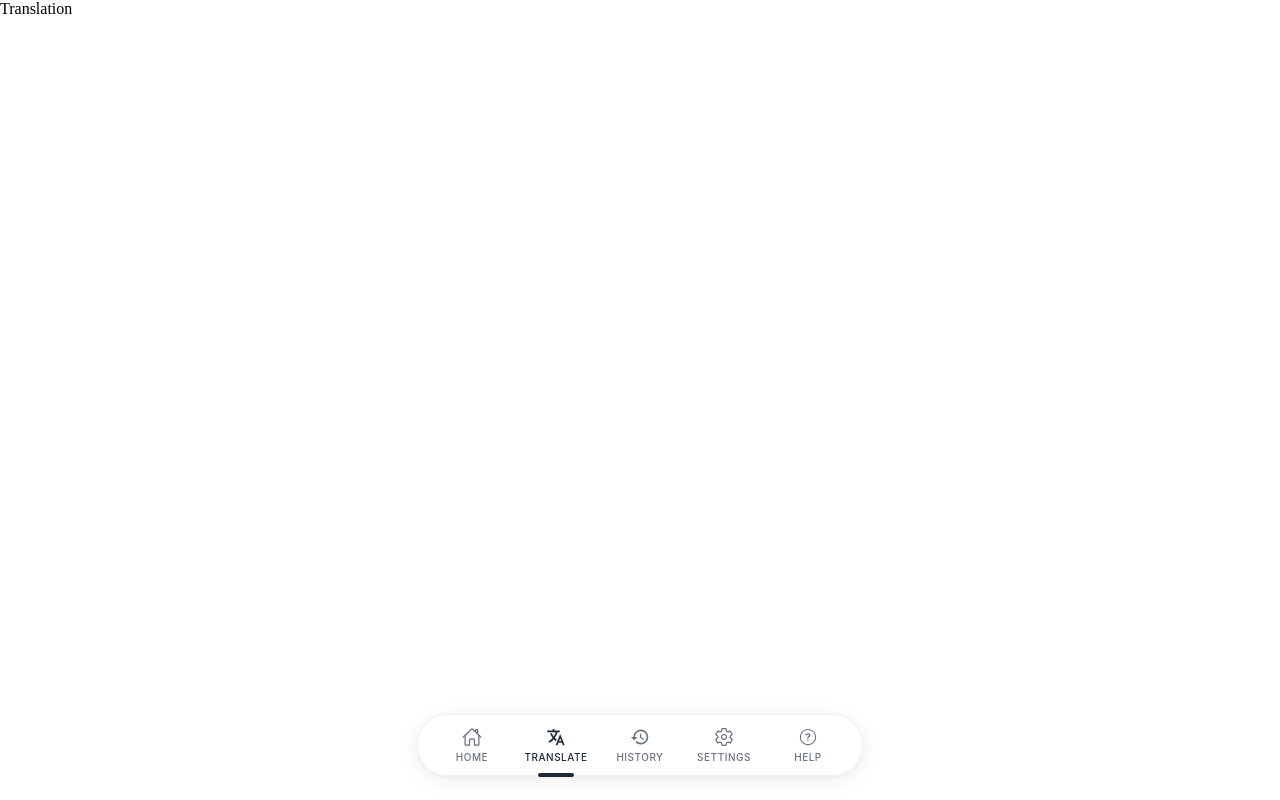
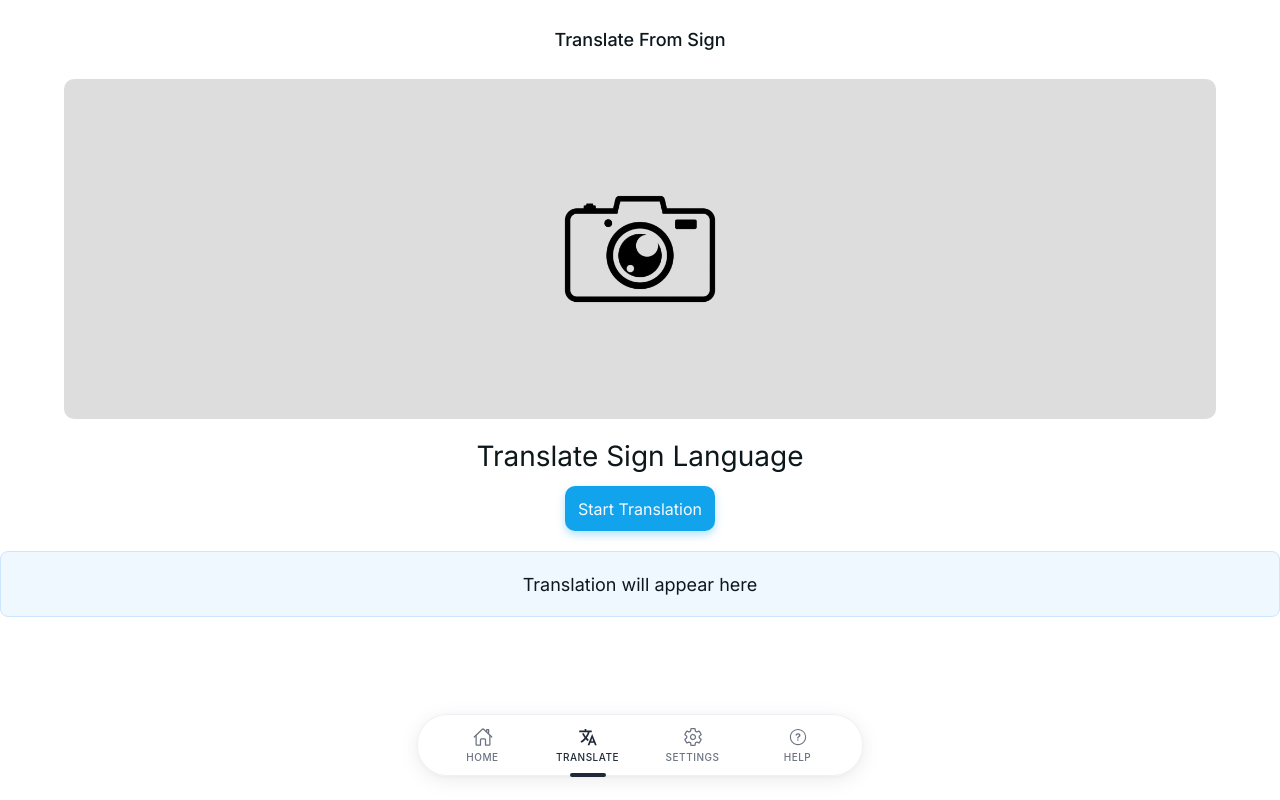
Before and after one commit to Not-Secret-Dev/Sign2Text, a React (Vite) app: page /translation in a window 1280 px wide. Built offline with nearby package versions, Linux system fonts and the light colour scheme.

Commit message:
Translation Page Development & Resopnsiveness Completion

```diff
--- a/src/App.jsx
+++ b/src/App.jsx
@@ -2,7 +2,6 @@ import { Routes, Route } from "react-router-dom";
 import Home from "./Components/Pages/Home/Home";
 import Translation from "./Components/Pages/Translation/Translation";
 import Setting from "./Components/Pages/Settings/Setting";
-import History from "./Components/Pages/History/History";
 import Help from "./Components/Pages/Help/Help";
 import Navbar from "./Components/Global/Navbar/Navbar";
 
@@ -12,7 +11,6 @@ function App() {
       <Routes>
         <Route path="/" element={<Home />} />
         <Route path="/translation" element={<Translation />} />
-        <Route path="/history" element={<History />} />
         <Route path="/setting" element={<Setting />} />
         <Route path="/help" element={<Help />} />
       </Routes>
--- a/src/Components/Global/Navbar/Navbar.jsx
+++ b/src/Components/Global/Navbar/Navbar.jsx
@@ -2,7 +2,6 @@ import styled from "styled-components";
 import { Link, useLocation } from "react-router-dom";
 import { IoHomeOutline } from "react-icons/io5";
 import { IoLanguageSharp } from "react-icons/io5";
-import { MdHistory } from "react-icons/md";
 import { IoSettingsOutline } from "react-icons/io5";
 import { IoIosHelpCircleOutline } from "react-icons/io";
 
@@ -24,7 +23,6 @@ const MainContainer = styled.nav`
   justify-content: space-around;
   align-items: center;
   padding: 0 12px;
-  /* Prevent any text from becoming a <p> */
   font-family: -apple-system, BlinkMacSystemFont, "Segoe UI", Roboto, sans-serif;
 `;
 
@@ -56,7 +54,6 @@ const NavItem = styled(Link)`
 `;
 
 const IconWrapper = styled.span`
-  /* Changed from div to span (inline-safe) */
   font-size: 20px;
   margin-bottom: 4px;
   display: flex;
@@ -65,7 +62,6 @@ const IconWrapper = styled.span`
 `;
 
 const ActiveIndicator = styled.span`
-  /* Use span instead of div for minimal footprint */
   position: absolute;
   bottom: -8px;
   left: 50%;
@@ -85,7 +81,6 @@ const Navbar = () => {
   const navItems = [
     { path: "/", icon: IoHomeOutline, label: "Home" },
     { path: "/translation", icon: IoLanguageSharp, label: "Translate" },
-    { path: "/history", icon: MdHistory, label: "History" },
     { path: "/setting", icon: IoSettingsOutline, label: "Settings" },
     { path: "/help", icon: IoIosHelpCircleOutline, label: "Help" },
   ];
@@ -103,7 +98,7 @@ const Navbar = () => {
               <IconWrapper>
                 <Icon />
               </IconWrapper>
-              <span>{item.label}</span> {/* Explicit span, no implicit <p> */}
+              <span>{item.label}</span>
             </NavItem>
           </div>
         );
--- a/src/Components/Pages/History/History.jsx
+++ /dev/null
@@ -1,9 +0,0 @@
-import React from 'react'
-
-const History = () => {
-  return (
-    <div>History</div>
-  )
-}
-
-export default History
--- a/src/Components/Pages/Translation/Translation.jsx
+++ b/src/Components/Pages/Translation/Translation.jsx
@@ -1,9 +1,337 @@
-import React from 'react'
+import React, { useState, useRef, useEffect } from "react";
+import styled from "styled-components";
+import TranslationPng from "/TranslationCamera.png";
+
+const MainContainer = styled.div`
+  height: 85vh;
+  height: calc(100vh - 15vh);
+  @supports (height: 100dvh) {
+    height: 85dvh;
+  }
+
+  .camera-area {
+    position: relative;
+    margin-left: 5%;
+    height: 50%;
+    max-width: 90%;
+    background-color: #dddddd;
+    border-radius: 10px;
+    display: flex;
+    align-items: center;
+    justify-content: center;
+    overflow: hidden;
+    cursor: pointer;
+  }
+
+  video {
+    width: 100%;
+    height: 100%;
+    object-fit: cover;
+    display: none;
+  }
+
+  .placeholder-text {
+    font-family: var(--inter);
+    font-size: 18px;
+    color: #555;
+    text-align: center;
+    padding: 0 20px;
+  }
+
+  /* Responsive adjustments */
+  @media (max-width: 810px) {
+    .camera-area {
+      height: auto;
+      max-height: 40vh;
+      max-height: 40dvh;
+      margin: 0 auto;
+      width: 85%;
+    }
+  }
+
+  @media (max-width: 728px) {
+    .camera-area {
+      width: 88%;
+      max-height: 38dvh;
+    }
+  }
+
+  @media (max-width: 412px) {
+    padding: 15px 0;
+    .camera-area {
+      width: 90%;
+      max-height: 35dvh;
+    }
+  }
+
+  @media (max-width: 390px) {
+    .camera-area {
+      width: 92%;
+      max-height: 34dvh;
+    }
+  }
+
+  @media (max-width: 384px) {
+    .camera-area {
+      width: 92%;
+      max-height: 33dvh;
+    }
+  }
+
+  @media (max-width: 375px) {
+    padding: 12px 0;
+    .camera-area {
+      width: 93%;
+      max-height: 32dvh;
+    }
+  }
+
+  @media (max-width: 360px) {
+    .camera-area {
+      width: 94%;
+      max-height: 30dvh;
+    }
+  }
+`;
+
+const Header = styled.div`
+  margin: 28px auto;
+  text-align: center;
+  font-size: 18px;
+  line-height: 23px;
+  font-weight: 500;
+  color: #0d171c;
+  font-family: var(--inter);
+
+  @media (max-width: 810px) {
+    font-size: 22px;
+    margin: 24px auto;
+  }
+  @media (max-width: 728px) {
+    font-size: 18px;
+    margin: 22px auto;
+  }
+  @media (max-width: 412px) {
+    font-size: 20px;
+    margin: 20px auto;
+  }
+  @media (max-width: 390px) {
+    font-size: 20px;
+    margin: 18px auto;
+  }
+  @media (max-width: 384px) {
+    font-size: 19px;
+    margin: 17px auto;
+  }
+  @media (max-width: 375px) {
+    font-size: 18px;
+    margin: 16px auto;
+  }
+  @media (max-width: 360px) {
+    font-size: 18px;
+    margin: 15px auto;
+  }
+`;
+
+const Tagline = styled.div`
+  text-align: center;
+
+  h1 {
+    font-size: 28px;
+    line-height: 35px;
+    font-weight: 400;
+    color: #0d171c;
+    margin: 20px auto 12px;
+    font-family: var(--inter);
+  }
+
+  button {
+    width: 150px;
+    height: 45px;
+    border: none;
+    color: #f7fafc;
+    font: 400 16px/24px var(--inter);
+    border-radius: 10px;
+    background-color: #12a3ed;
+    cursor: pointer;
+    transition: all 0.2s ease;
+    box-shadow: 0 4px 8px rgba(18, 163, 237, 0.3);
+
+    &:hover {
+      background-color: #0f8fd0;
+      transform: translateY(-2px);
+      box-shadow: 0 6px 12px rgba(18, 163, 237, 0.4);
+    }
+
+    &:active {
+      transform: translateY(1px);
+      box-shadow: 0 2px 4px rgba(18, 163, 237, 0.2);
+      background-color: #0d7cb9;
+    }
+  }
+
+  /* Responsive button */
+  @media (max-width: 810px) {
+    button {
+      width: 145px;
+      height: 43px;
+      font-size: 15px;
+    }
+  }
+  @media (max-width: 728px) {
+    button {
+      width: 142px;
+      height: 42px;
+    }
+  }
+  @media (max-width: 412px) {
+    button {
+      width: 140px;
+      height: 40px;
+      font-size: 14px;
+    }
+  }
+  @media (max-width: 390px) {
+    button {
+      width: 138px;
+      height: 40px;
+    }
+  }
+  @media (max-width: 384px) {
+    button {
+      width: 135px;
+      height: 39px;
+      font-size: 13px;
+    }
+  }
+  @media (max-width: 375px) {
+    button {
+      width: 135px;
+      height: 39px;
+    }
+  }
+  @media (max-width: 360px) {
+    button {
+      width: 130px;
+      height: 38px;
+      font-size: 13px;
+    }
+  }
+`;
+
+const TranslationBox = styled.div`
+  margin-top: 20px;
+  padding: 12px 20px;
+  background-color: #f0f8ff;
+  border-radius: 8px;
+  font-family: var(--inter);
+  font-size: 18px;
+  color: #0d171c;
+  text-align: center;
+  min-height: 40px;
+  display: flex;
+  align-items: center;
+  justify-content: center;
+  border: 1px solid #cce6ff;
+
+  @media (max-width: 412px) {
+    font-size: 16px;
+    padding: 10px 15px;
+  }
+`;
 
 const Translation = () => {
+  const [isCameraActive, setIsCameraActive] = useState(false);
+  const [error, setError] = useState(null);
+  const videoRef = useRef(null);
+
+  const startCamera = async () => {
+    try {
+      const stream = await navigator.mediaDevices.getUserMedia({
+        video: true,
+        audio: false,
+      });
+      if (videoRef.current) {
+        videoRef.current.srcObject = stream;
+        videoRef.current.style.display = "block";
+        setIsCameraActive(true);
+        setError(null);
+      }
+    } catch (err) {
+      console.error("Camera error:", err);
+      setError("Camera access denied or unavailable.");
+    }
+  };
+
+  const stopCamera = () => {
+    if (videoRef.current?.srcObject) {
+      const tracks = videoRef.current.srcObject.getTracks();
+      tracks.forEach((track) => track.stop());
+      videoRef.current.srcObject = null;
+      videoRef.current.style.display = "none";
+      setIsCameraActive(false);
+    }
+  };
+
+  useEffect(() => {
+    return () => stopCamera();
+  }, []);
+
   return (
-    <div>Translation</div>
-  )
-}
+    <MainContainer>
+      <Header>
+        <p>Translate From Sign</p>
+      </Header>
 
-export default Translation
+      <div
+        className="camera-area"
+        onClick={!isCameraActive ? startCamera : undefined}
+        role="button"
+        tabIndex={0}
+        onKeyDown={(e) => {
+          if (e.key === "Enter" || e.key === " ") {
+            !isCameraActive && startCamera();
+          }
+        }}
+        aria-label={isCameraActive ? "Live camera feed" : "Tap to start camera"}
+      >
+        {!isCameraActive ? (
+          error ? (
+            <div className="placeholder-text">{error}</div>
+          ) : (
+            <img
+              src={TranslationPng}
+              alt="Tap to start camera"
+              style={{ width: "80%", maxHeight: "80%", objectFit: "contain" }}
+            />
+          )
+        ) : null}
+        <video ref={videoRef} autoPlay muted playsInline aria-hidden="true" />
+      </div>
+
+      <Tagline>
+        <h1>Translate Sign Language</h1>
+        <button
+          onClick={() => {
+            if (!isCameraActive) {
+              startCamera();
+            } else {
+              // Later: trigger frame capture & send to Flask
+              alert("Camera is active! Ready to translate.");
+            }
+          }}
+        >
+          {isCameraActive ? "Translating..." : "Start Translation"}
+        </button>
+      </Tagline>
+
+      <TranslationBox>
+        {isCameraActive
+          ? "Sign in front of the camera..."
+          : "Translation will appear here"}
+      </TranslationBox>
+    </MainContainer>
+  );
+};
+
+export default Translation;
```
Also changed, not shown: public/TranslationCamera.png (added).
